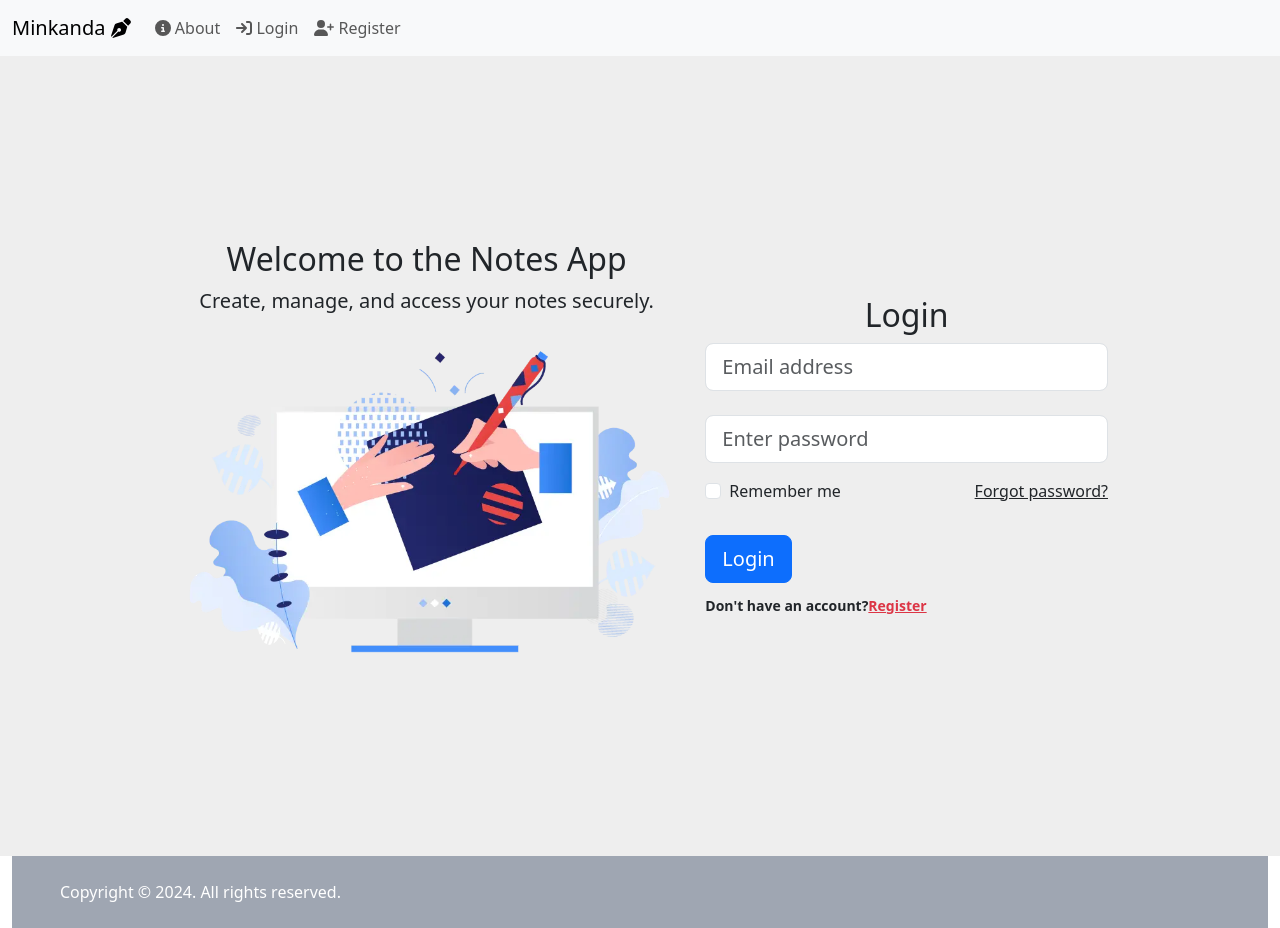
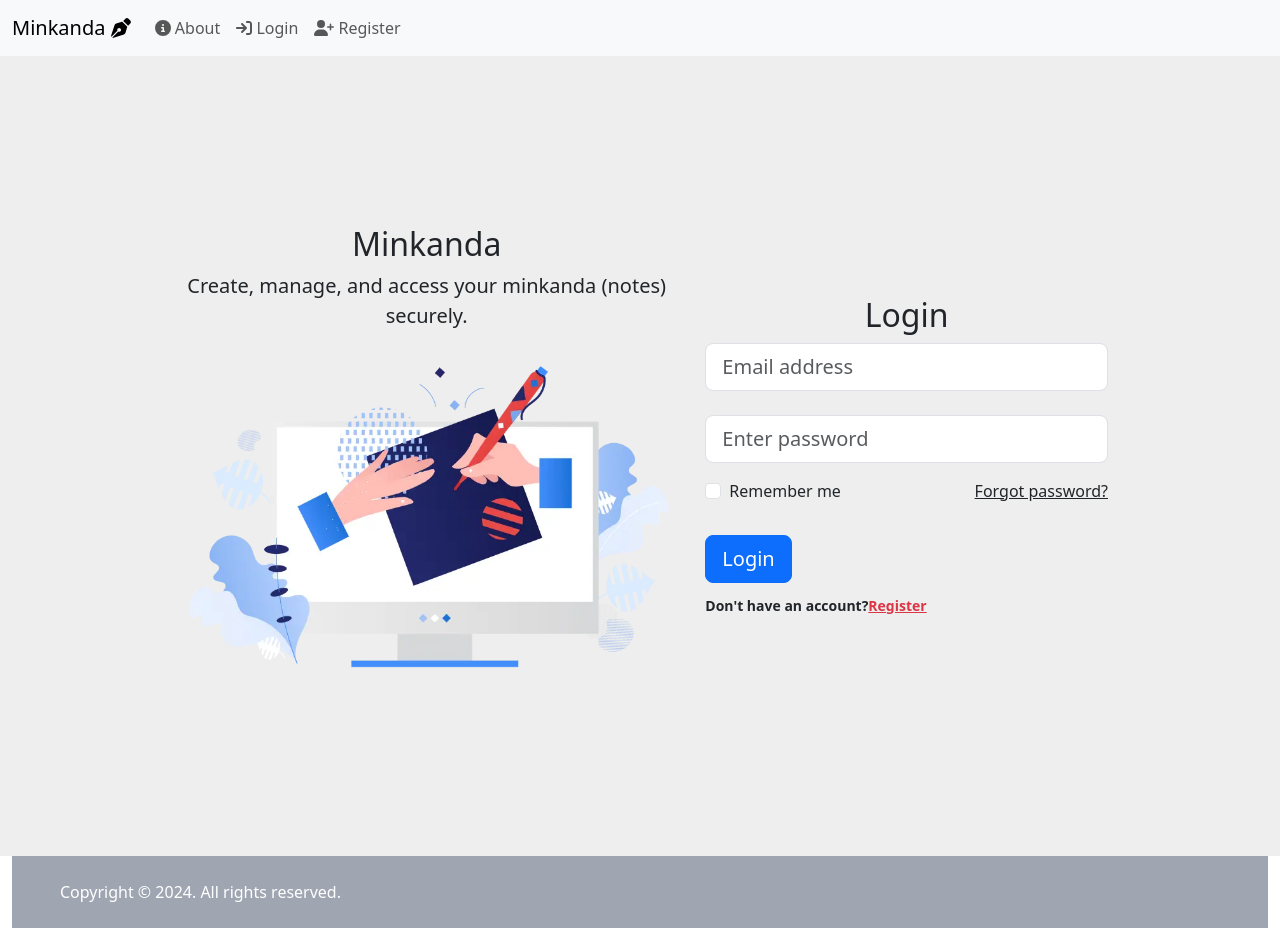
Before and after one commit to helenapedro/minkanda-frontend, a React (Create React App) app: page / in a window 1280 px wide. Built offline with nearby package versions, Linux system fonts and the light colour scheme.

Commit message:
new commit

```diff
--- a/src/App.js
+++ b/src/App.js
@@ -51,8 +51,8 @@ const App = () => {
             <Route index element={<UserProfile />} />
             <Route path="view" element={<UserDetails />} />
             <Route path="edit" element={<EditProfile />} />
+            <Route path="logout" element={<Logout />} />
           </Route>
-          <Route path="/logout" element={<ProtectedRoute element={<Logout />} />}></Route>
         </Routes>
       </Router>
   );
--- a/src/components/About.jsx
+++ b/src/components/About.jsx
@@ -27,7 +27,7 @@ const About = () => {
         </Card.Text>
 
         <Card.Text className="mt-4">
-          For any support inquiries, please send an email to <a href="mailto:notesapp@mtcambrosio.com">notesapp@mtcambrosio.com</a>.
+          For any support inquiries, please send an email to <a href="mailto:minkanda@mtcambrosio.com">minkanda@mtcambrosio.com</a>.
         </Card.Text>
       </Card.Body>
     </Card>
--- a/src/components/NavBar.jsx
+++ b/src/components/NavBar.jsx
@@ -57,13 +57,13 @@ const NavBar = () => {
                   <FontAwesomeIcon icon={faStickyNote} /> {NOTES}
                 </Nav.Link>
                 <Nav.Link as={Link} to="/notes/public">
-                <FontAwesomeIcon icon={faBook} /> {PUBLIC_NOTES}
+                  <FontAwesomeIcon icon={faBook} /> {PUBLIC_NOTES}
                 </Nav.Link>
                 <Nav.Link as={Link} to="/profile">
                   <FontAwesomeIcon icon={faUser} />  {PROFILE}
                 </Nav.Link>
-                <NavLink className="nav-item nav-link font-weight-bold text-dark" to="/logout"
-                > <FontAwesomeIcon icon={faSignOutAlt} />  {LOGOUT}
+                <NavLink className="nav-item nav-link font-weight-bold text-dark" to="/logout">
+                  <FontAwesomeIcon icon={faSignOutAlt} />  {LOGOUT}
                 </NavLink>
               </>
             )}
--- a/src/pages/Login/Login.jsx
+++ b/src/pages/Login/Login.jsx
@@ -46,8 +46,8 @@ const Login = () => {
       <div className={`${styles.divider} ${styles.hCustom} container-fluid h-100`}>
         <div className="row d-flex justify-content-center align-items-center h-100">
           <div className="col-md-5 col-lg-6 col-xl-5">
-            <p className='h2 text-center'>Welcome to the Notes App</p>
-            <p className='lead text-center'>Create, manage, and access your notes securely.</p>
+            <p className='h2 text-center'>Minkanda</p>
+            <p className='lead text-center'>Create, manage, and access your minkanda (notes) securely.</p>
             <img
               src="./hero.webp"
               className={`${styles['img-fluid ']} img-fluid w-100`}
```
Also changed, not shown: src/components/common/LogoutButton.js (deleted, +0 -23 lines).
